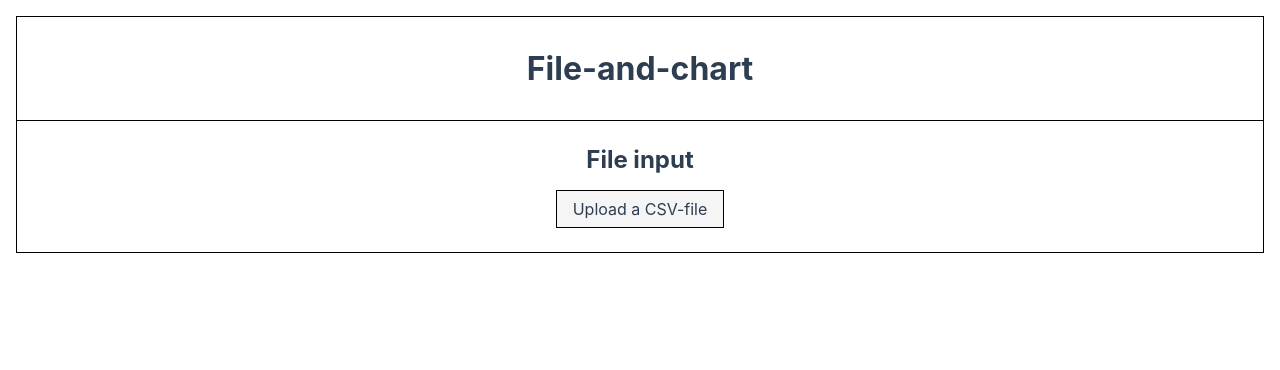
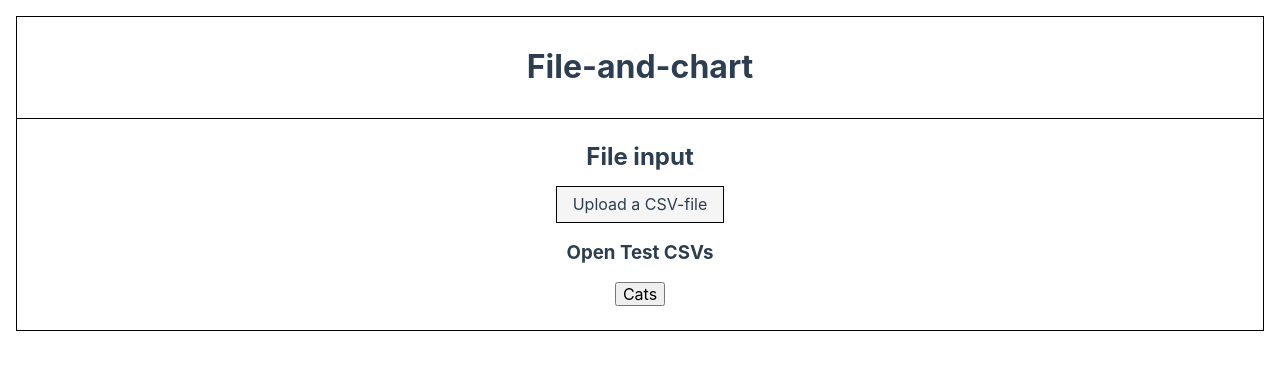
Before and after one commit to maurer2/file-and-chart, a Vue app: page / in a window 1280 px wide. Shown: the top 370 px of the page. Built offline with nearby package versions, Linux system fonts and the light colour scheme.

Commit message:
Added test csv and normalize

```diff
--- a/package.json
+++ b/package.json
@@ -12,7 +12,9 @@
     "chart.js": "^2.8.0",
     "core-js": "^2.6.5",
     "d3": "^5.9.7",
+    "normalize.css": "^8.0.1",
     "papaparse": "^5.0.1",
+    "raw-loader": "^3.1.0",
     "vue": "^2.6.10"
   },
   "devDependencies": {
--- a/src/App.vue
+++ b/src/App.vue
@@ -58,6 +58,8 @@ export default {
 </script>
 
 <style lang="scss">
+@import '~normalize.css' ;
+
 html {
   box-sizing: border-box;
   font-size: 16px;
--- a/src/components/Form.vue
+++ b/src/components/Form.vue
@@ -8,10 +8,18 @@
       id="field"
       @change="handleChangeEvent"
     />
+    <div class="buttons">
+      <h3>Open Test CSVs</h3>
+      <button class="button" type="button" @click="openCatsCSV">
+        Cats
+      </button>
+    </div>
   </form>
 </template>
 
 <script>
+import catsCSV from 'raw-loader!../../csv/cats.csv';
+
 export default {
   name: 'Form',
   props: {},
@@ -40,6 +48,9 @@ export default {
       };
 
       fileReader.readAsText(file);
+    },
+    openCatsCSV(){
+      this.$emit('fileUpload', catsCSV);
     }
   },
 };
@@ -58,6 +69,7 @@ export default {
   border: 1px solid black;
 }
 
+// hide field visually
 .field {
   position: absolute;
   left: -9999px;
--- a/src/components/Table.vue
+++ b/src/components/Table.vue
@@ -34,12 +34,14 @@ export default {
     numberOfRows() {
       return this.tableData.length;
     },
+    /*
     numberOfColumns() {
       const fieldsEachEntry = this.tableData.map((tableRow) => Object.keys(tableRow).length);
       const largestNumberOfEntries = Math.max.apply(null, fieldsEachEntry);
 
       return largestNumberOfEntries;
     },
+    */
     tableColumns() {
       const keysUnique = this.tableData
         .flatMap((tableRow) => Object.keys(tableRow))
```
Also changed, not shown: 2 other files (tests, documents, lock files or other folders).
